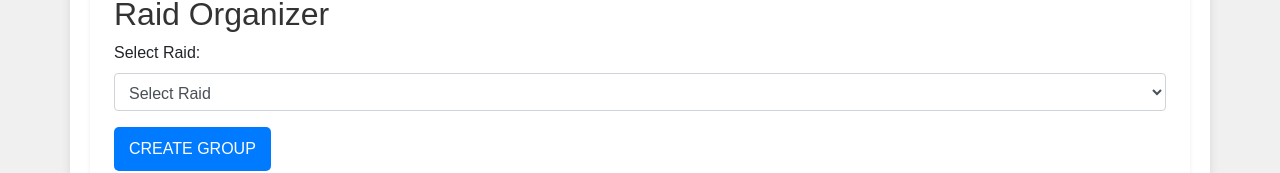
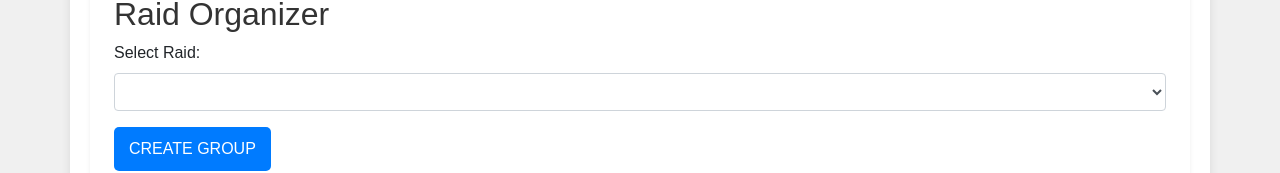
Before and after one commit to OmerCohen94/lost-ark-raid-tool, a website: page docs/index.html in a window 1280 px wide. Shown: the part 205-378 px from the top of the page. Drawn offline with nearby package versions, Linux system fonts and the light colour scheme.

Commit message:
Update index.html

```diff
--- a/docs/index.html
+++ b/docs/index.html
@@ -36,7 +36,6 @@
             <div class="form-group">
                 <label for="raid-select">Select Raid:</label>
                 <select id="raid-select" class="form-control">
-                    <option value="" disabled selected>Select Raid</option>
                     <!-- Options will be dynamically populated -->
                 </select>
             </div>
```
